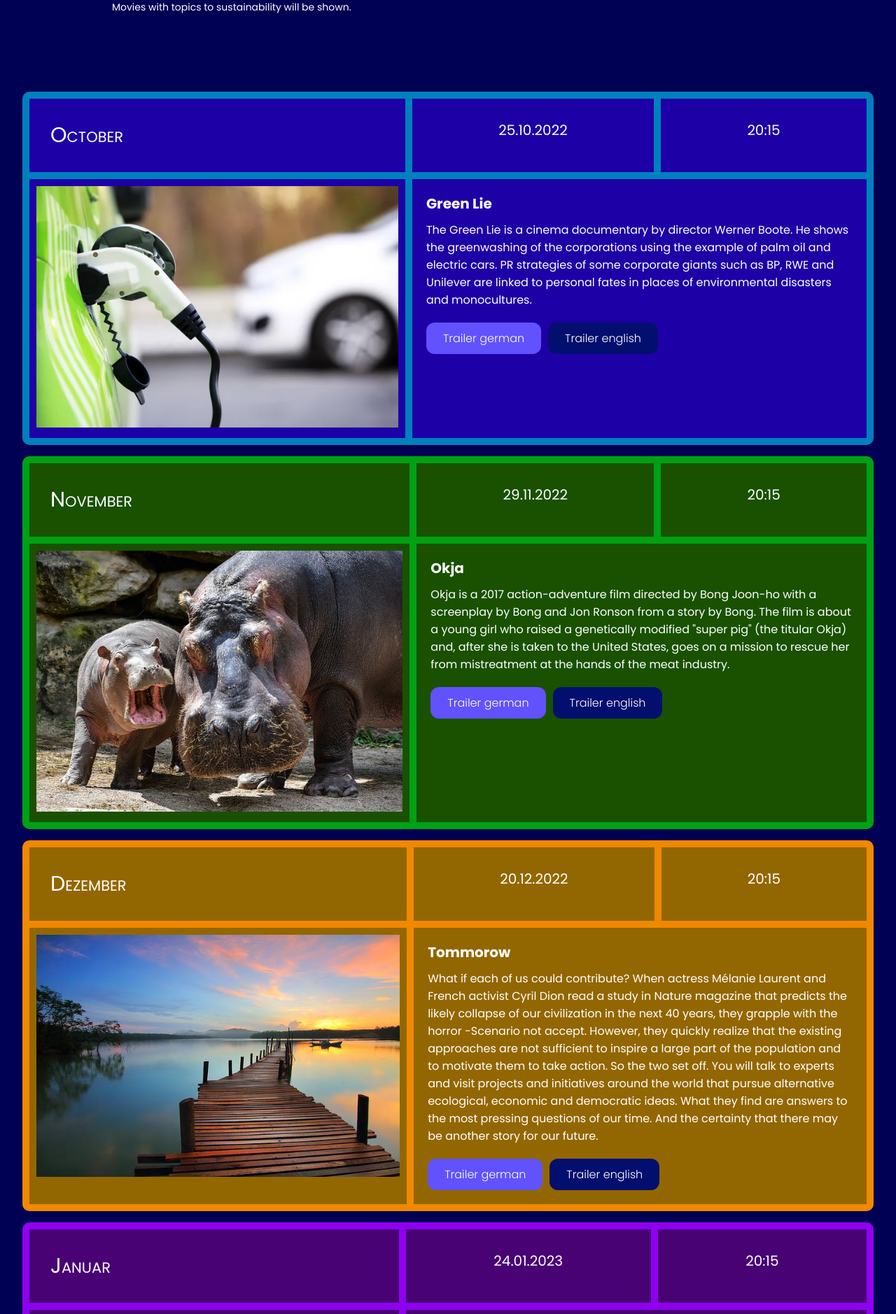
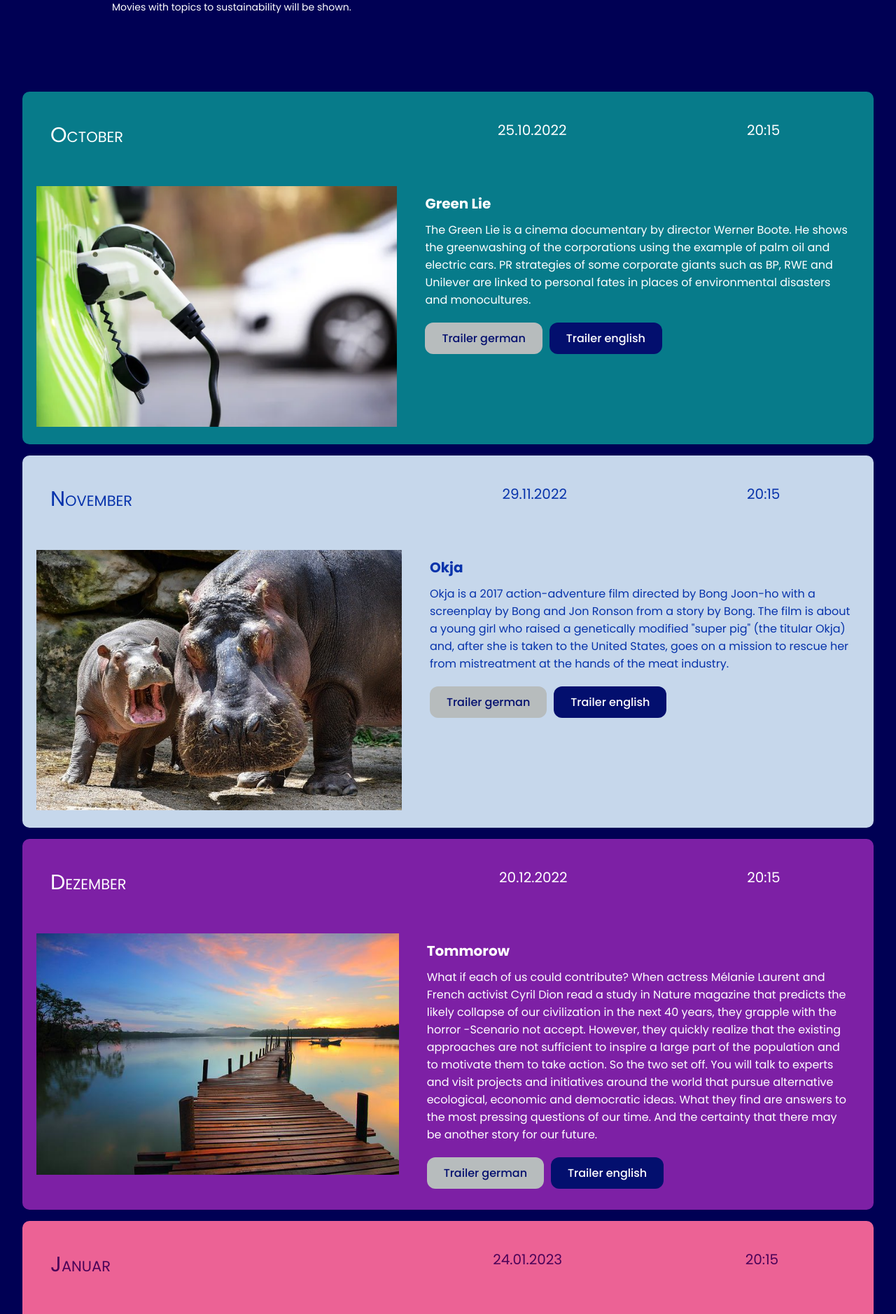
Before and after one commit to MoreenRach/singlepage, a React (Create React App) app: page / in a window 1280 px wide. Shown: the part 384-2262 px from the top of the page at 70% size. Built offline with nearby package versions, Linux system fonts and the light colour scheme.

Commit message:
change card color

```diff
--- a/src/components/UI/Button/Button.css
+++ b/src/components/UI/Button/Button.css
@@ -10,7 +10,7 @@ a.btn {
     border: none;
     border-radius: 12px;
     padding: 10px 24px;
-    font-weight:300;
+    font-weight:500;
     cursor: pointer;
 }
 
@@ -19,7 +19,8 @@ a.btn-dark {
 }
 
 a.btn-light {
-    background: rgb(97, 82, 254);
+    background: rgb(183, 188, 189);
+    color:rgb(3, 15, 110)
 }
 a.btn:hover {
     background-color: rgb(255, 183, 0);
--- a/src/components/movie1/Movie1.css
+++ b/src/components/movie1/Movie1.css
@@ -16,11 +16,11 @@
   color: white;
   padding: 10px;
   border-radius: 10px;
-  background-color: rgb(0, 128, 188);
+  background-color: #077b8a;
 }
 
 .grid-container1 div {
-  background-color: rgba(29, 1, 166);
+  background-color: #077b8a;
 }
 
 .item1 {
--- a/src/components/movie2/Movie2.css
+++ b/src/components/movie2/Movie2.css
@@ -7,12 +7,12 @@
     'month month day time'
     'picture picture text text';
   gap: 10px;
-  color: white;
+  color: rgb(7, 51, 171);
   padding: 10px;
   border-radius: 10px;
-  background-color: rgb(0, 161, 19);
+  background-color: #c6d7eb;
 }
 
 .grid-container2 div {
-  background-color: rgba(25, 81, 1);
+  background-color: #c6d7eb;
 }
--- a/src/components/movie3/Movie3.css
+++ b/src/components/movie3/Movie3.css
@@ -8,11 +8,11 @@
       'picture picture text text';
     gap: 10px;
     color: white;
-    background-color: rgb(240, 136, 0);
+    background-color: #7d20a5;
     padding: 10px;
     border-radius: 10px;
   }
 
   .grid-container3 div {
-    background-color: rgba(146, 103, 1);
+    background-color: #7d20a5;
   }
--- a/src/components/movie4/Movie4.css
+++ b/src/components/movie4/Movie4.css
@@ -7,12 +7,12 @@
       'month month day time'
       'picture picture text text';
     gap: 10px;
-    color: white;
-    background-color: rgb(144, 0, 240);
+    color: rgb(75, 3, 88);
+    background-color: rgb(236, 98, 149);
     padding: 10px;
     border-radius: 10px;
   }
 
   .grid-container4 div {
-    background-color: rgba(72, 2, 116);
+    background-color: rgba(236, 98, 149);
   }
--- a/src/components/movie5/Movie5.css
+++ b/src/components/movie5/Movie5.css
@@ -8,7 +8,7 @@
       'picture picture text text';
     gap: 10px;
     color: white;
-    background-color: rgb(236, 98, 149);
+    background-color: rgb(101, 2, 61);
     padding: 10px;
     border-radius: 10px;
   }
```
